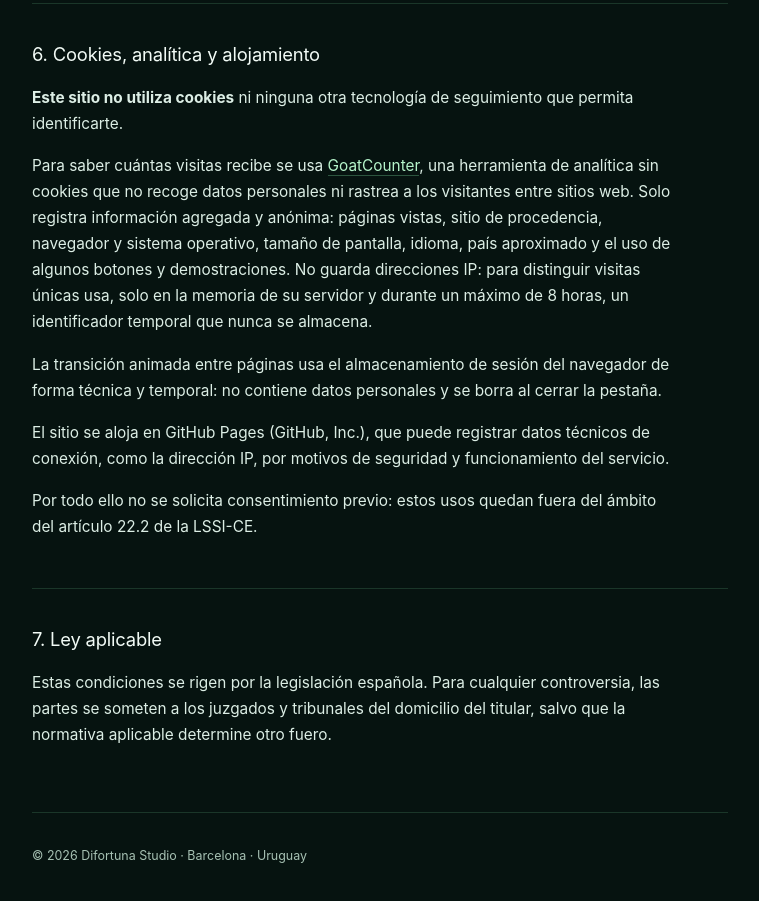
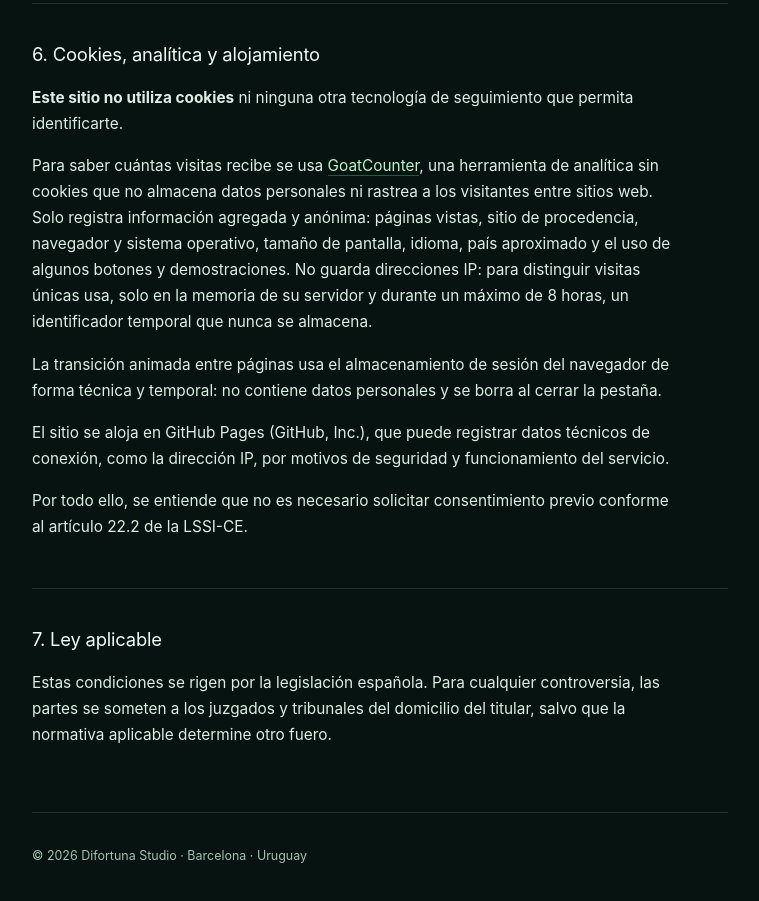
Before and after one commit to difortunastudio/difortunastudio.github.io, a plain HTML site: page aviso-legal.html in a window 1280 px wide. Shown: the part 3093-3994 px from the top of the page, without its empty margins (260-1019 px from the left). Drawn offline with Linux system fonts and the light colour scheme.

Commit message:
Aviso legal: redacción prudente sobre GoatCounter y consentimiento
Co-Authored-By: Claude Opus 5.5 <noreply@anthropic.com>

```diff
--- a/aviso-legal.html
+++ b/aviso-legal.html
@@ -335,7 +335,7 @@
         <p>
             Para saber cuántas visitas recibe se usa
             <a href="https://www.goatcounter.com/help/privacy" target="_blank" rel="noopener">GoatCounter</a>,
-            una herramienta de analítica sin cookies que no recoge datos personales ni rastrea a los
+            una herramienta de analítica sin cookies que no almacena datos personales ni rastrea a los
             visitantes entre sitios web. Solo registra información agregada y anónima: páginas vistas,
             sitio de procedencia, navegador y sistema operativo, tamaño de pantalla, idioma, país
             aproximado y el uso de algunos botones y demostraciones. No guarda direcciones IP: para
@@ -351,7 +351,7 @@
             conexión, como la dirección IP, por motivos de seguridad y funcionamiento del servicio.
         </p>
         <p>
-            Por todo ello no se solicita consentimiento previo: estos usos quedan fuera del ámbito del
+            Por todo ello, se entiende que no es necesario solicitar consentimiento previo conforme al
             artículo 22.2 de la LSSI-CE.
         </p>
 
```
